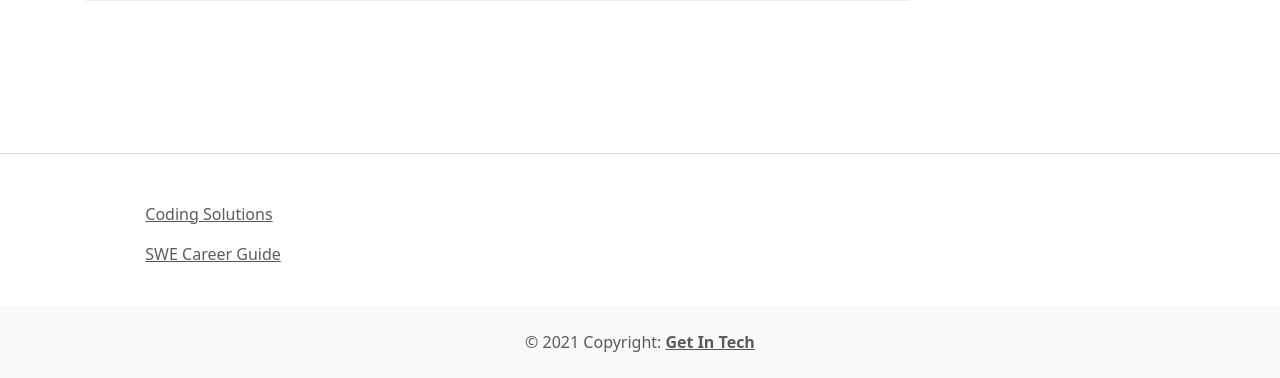
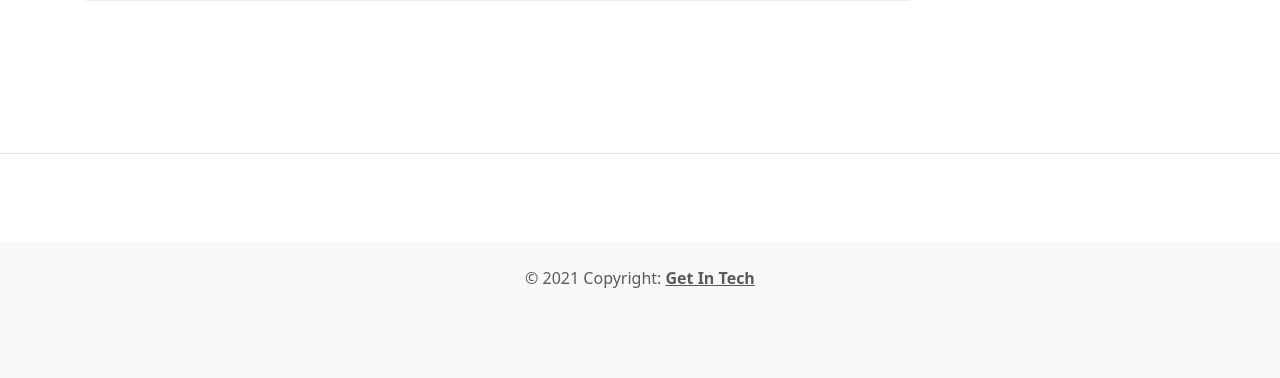
Before and after one commit to LWRGitHub/getInTech, a Flask app: page / in a window 1280 px wide. Shown: the part 5178-5556 px from the top of the page. After the commit the page ends 5466 px from the top, so only its background shows below. Run offline with Flask 3, Linux system fonts and the light colour scheme.

Commit message:
rm footer nav

```diff
--- a/templates/base.html
+++ b/templates/base.html
@@ -112,10 +112,10 @@
                         <a href="#!" class="text-reset">Home</a>
                     </p> -->
                     <p>
-                        <a href="/code_solutions" class="text-reset">Coding Solutions</a>
+                        <!-- <a href="/code_solutions" class="text-reset">Coding Solutions</a> -->
                     </p>
                     <p>
-                        <a href="/swe_career_guide" class="text-reset">SWE Career Guide</a>
+                        <!-- <a href="/swe_career_guide" class="text-reset">SWE Career Guide</a> -->
                     </p>
                 </div>
                 <!-- Grid column -->
```
